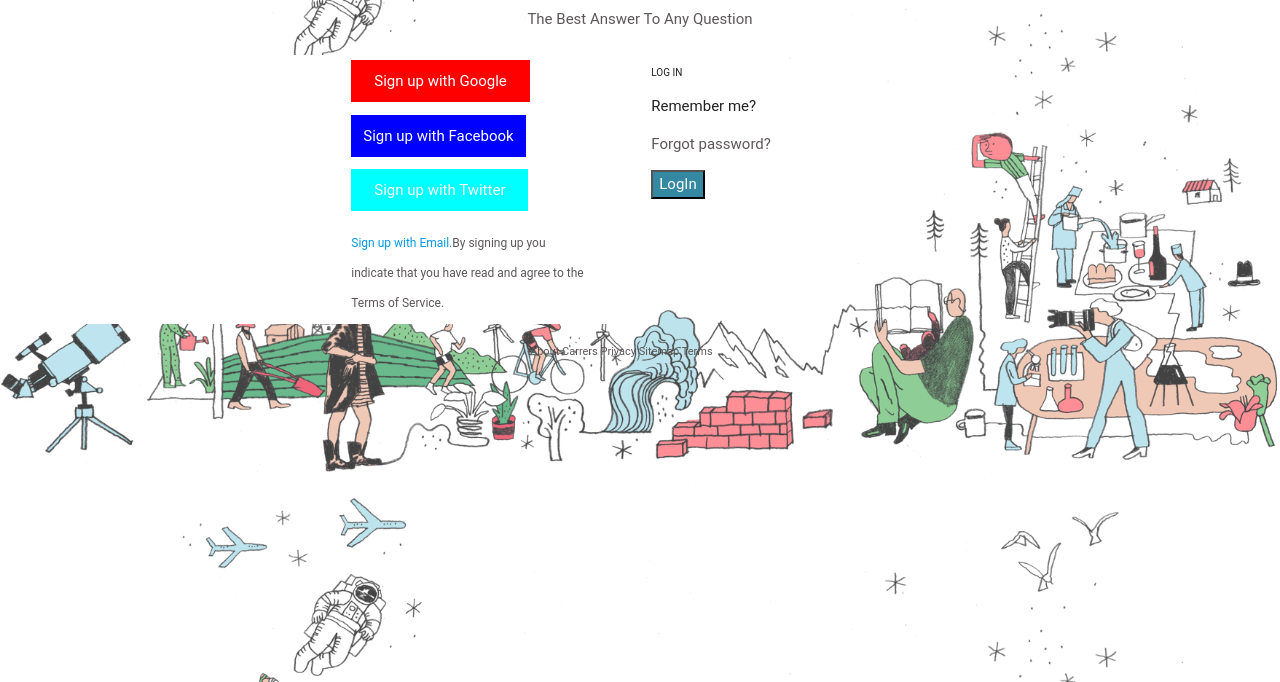
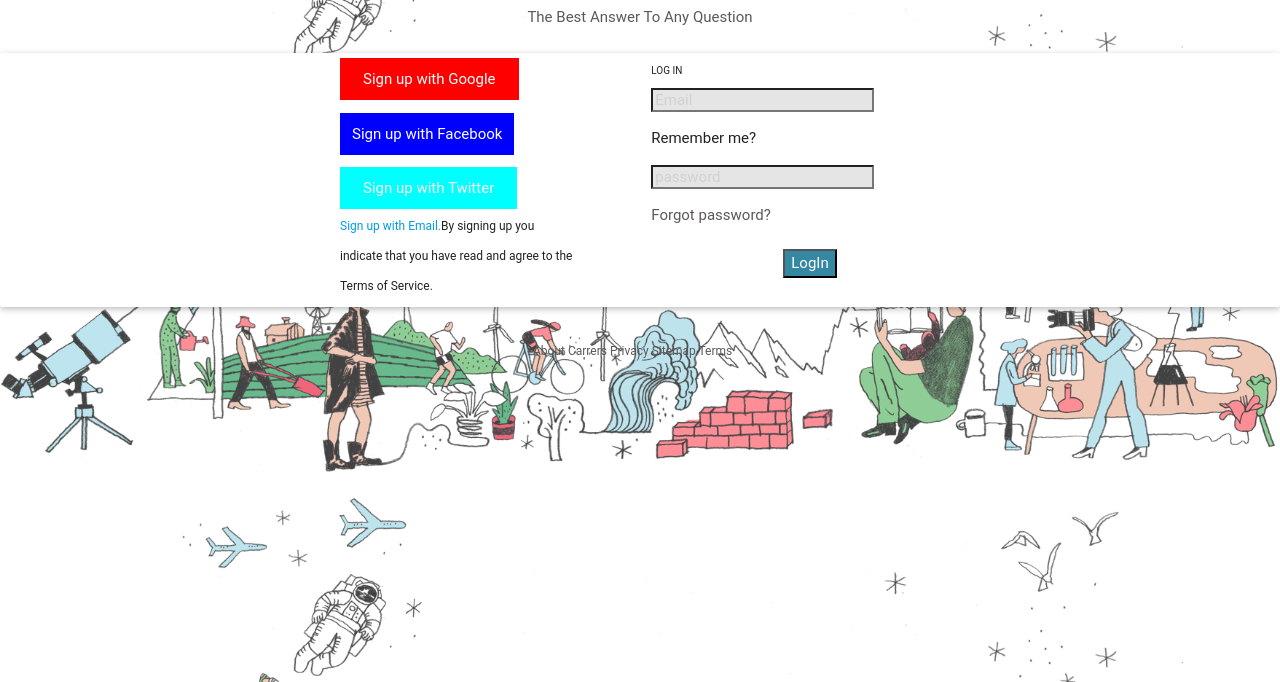
Before and after one commit to Petermuturi/Quora_my-version, a plain HTML site: page index.html in a window 1280 px wide. Shown: the part 118-800 px from the top of the page. Drawn offline with Linux system fonts and the light colour scheme; files whose address does not match are found by name; a web font is replaced by a local one.

Commit message:
final touches

```diff
--- a/index.html
+++ b/index.html
@@ -6,48 +6,51 @@
 </head>
 <body>
     <center>
-       	<h1 style="color: #B13139; padding-top:14px; font-size:50px;">Quora</h1>
+       	<h1 style="color: #B13139; padding-top:12px; font-size:50px;">Quora</h1>
        	<p style="color: #5D5758; padding-bottom: 10px;">The Best Answer To Any Question</p></center>
 
        	<div class="row">
 
-       		<div class="col s12 m6" style="background-color:white; background-width:14px; color: #5D5758;">
+<div class="card">
+       		<div class="col s12 m6" style="padding-left:340px;">
 
 
-       			<p style="padding-bottom:17px; padding-left:340px;"><a style=" list-style:none; text-decoration: none;color: white; background-color: red; padding: 12px; padding-left: 23px; padding-right:23px;" href="#">Sign up with Google</a></p>
+       			<p style="padding-bottom:17px;"><a style=" list-style:none; text-decoration: none;color: white; background-color: red; padding: 12px; padding-left: 23px; padding-right:23px;" href="#">Sign up with Google</a></p>
 
 
 
-       			<p style="padding-bottom:17px; padding-left:340px;"><a style=" list-style:none; text-decoration: none;color: white; background-color: blue; padding: 12px;" href="#">Sign up with Facebook</a></p>
+       			<p style="padding-bottom:17px;"><a style=" list-style:none; text-decoration: none;color: white; background-color: blue; padding: 12px;" href="#">Sign up with Facebook</a></p>
 
 
 
 
 
-       			<p style="padding-bottom:17px; padding-left:340px;"><a style=" list-style:none; text-decoration: none;color: white; background-color: aqua; padding: 12px;padding-left: 23px; padding-right:23px;" href="#">Sign up with Twitter</a></p>
+       			<p style="padding-bottom:2px;"><a style=" list-style:none; text-decoration: none;color: white; background-color: aqua; padding: 12px;padding-left: 23px; padding-right:23px;" href="#">Sign up with Twitter</a></p>
 
 
 
 
-       			<p style=" padding-left:340px;font-size:12px;"><a style="text-decoration:none" href="#">Sign up with Email.</a>By signing up you</p>
-       			<p style=" padding-left:340px;font-size:12px;">indicate that you have read and agree to the </p>
-       			<p style=" padding-left:340px;font-size:12px;">Terms of Service.</p>
+       			<p style="font-size:12px;"><a style="text-decoration:none" href="#">Sign up with Email.</a>By signing up you</p>
+       			<p style="font-size:12px;">indicate that you have read and agree to the </p>
+       			<p style="font-size:12px;">Terms of Service.</p>
 
        			</div>
        			<div class="col s12 m6">
        				 	<p style="font-size:10px;">LOG IN</p>
-                  		<!-- <p><input type="text" placeholder="Email" style="float:right;"></p> -->
+                  		<input id="text" class="validate" placeholder="Email" style="background-color:#E5E5E5; color:#989898;">
 
                       <p style=""><input type = "checkbox"><span>Remember me?</span></p>
-       			<!--  <p style="float:right;"><input type="password" placeholder="Password"></p> -->
+       			<input id="password" class="validate" placeholder="password" style="background-color:#E5E5E5; color:#989898;">
+
 
       			<p class="pass" style=""><a href="#" style="text-decoration: none;color: #5D5758;">Forgot password?</a></p>
-      			   <p style=""><button style="color:white; background-color:#3588A2">LogIn</button></p>
+      			   <p style=" padding-top:8px; padding-left:132px;"><button style="color:white; background-color:#3588A2;">LogIn</button></p>
 
        			</div>
        			</div>
-       		<p style="padding-left:530px; font-size:11px;">
-       			<a href="#"style="text-decoration: none;color: #5D5758;">About</a>
+       			</div>
+       		<p style="padding-left:530px; font-size:12px;">
+       			<a href="#"style="text-decoration: none;color: #5D5758; padding-left:3px;">About</a>
        			<a href="#"style="text-decoration: none;color: #5D5758;">Carrers</a>
        			<a href="#"style="text-decoration: none;color: #5D5758;">Privacy</a>
        			<a href="#"style="text-decoration: none;color: #5D5758;">Sitemap</a>
```
Also changed, not shown: quora.css.
